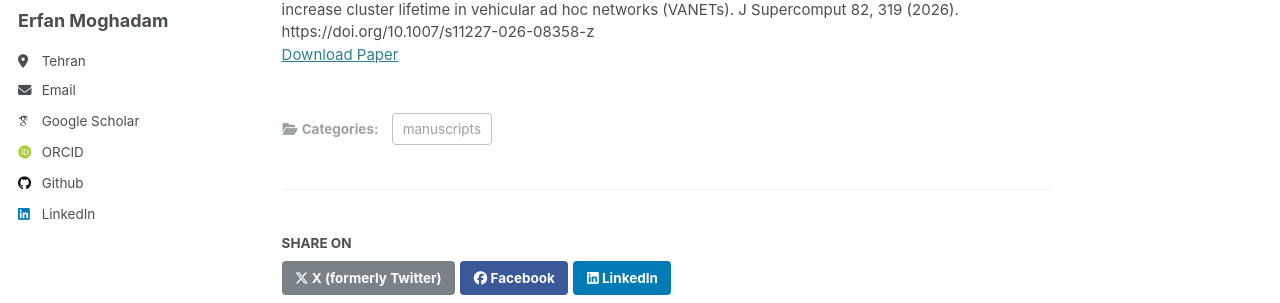
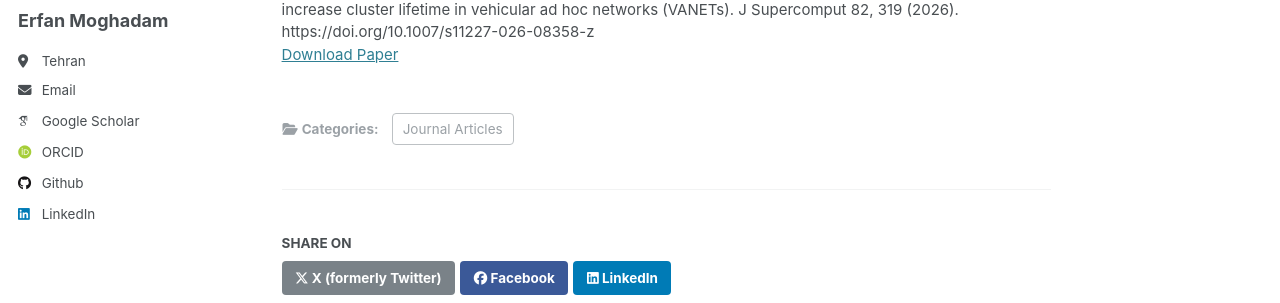
Before and after one commit to erfanresume/erfanresume.github.io, a Jekyll site: the page built from _publications/2024-02-17-paper-title-number-2.md, in a window 1280 px wide and 900 px high, scrolled down 597 px. Shown: the part 302-605 px from the top of the window. Built offline with Jekyll 4.4.1, drawn with Linux system fonts in a browser that asks for light colours; some web fonts are replaced.

Commit message:
Update 2024-02-17-paper-title-number-2.md

```diff
--- a/_publications/2024-02-17-paper-title-number-2.md
+++ b/_publications/2024-02-17-paper-title-number-2.md
@@ -1,7 +1,7 @@
 ---
 title: "IMICLiVAN: An Improved Method to Increase Cluster Lifetime in Vehicular Ad Hoc Networks (VANETs)"
 collection: publications
-category: manuscripts
+category: Journal Articles
 permalink: /publication/2024-02-17--paper-title-number-2
 excerpt: 'Published.'
 date: 2026-04-03
```
